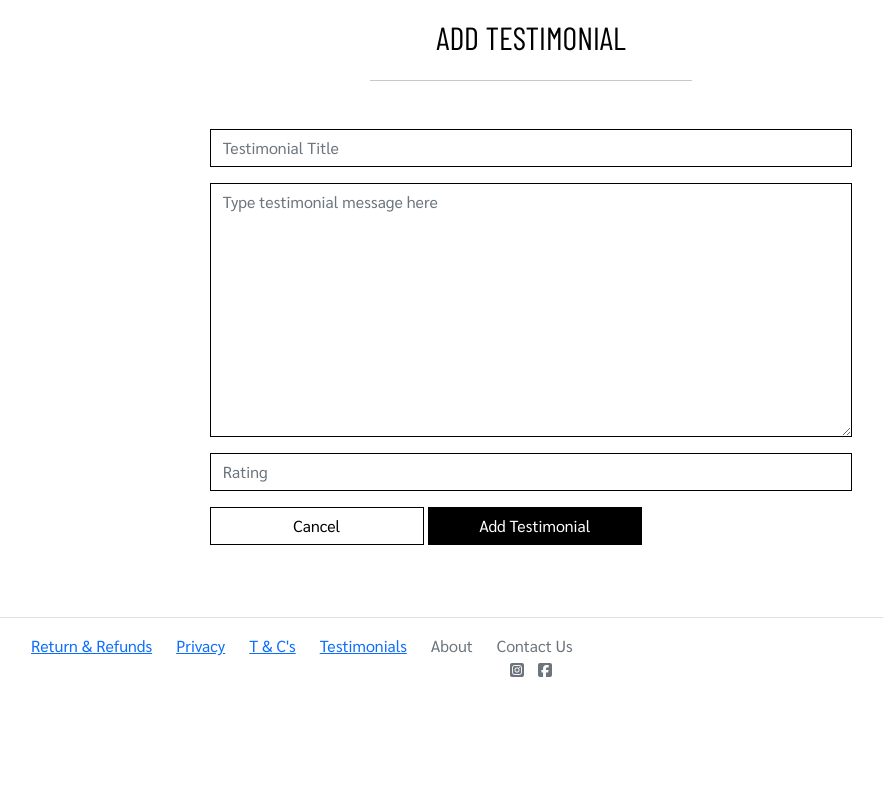
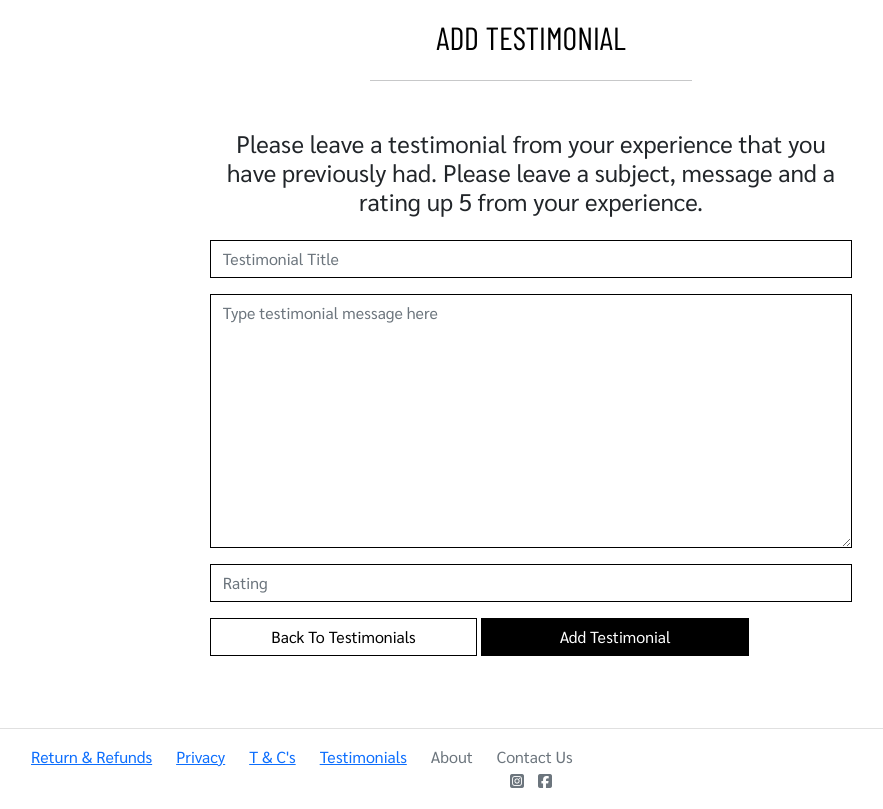
Before and after one commit to adnanmuhtadi/milestone-project-4, a Django app: page /testimonials/add/ in a window 1280 px wide. Shown: the part 130-939 px from the top of the page, without its empty margins (109-992 px from the left). Before the commit the page ends 807 px from the top, so only its background shows below. Run offline with Django 3.2, Linux system fonts and the light colour scheme; the visitor is signed in with stand-in values (Sample User, id 1); some libraries are stand-ins or nearby versions.

Commit message:
Mod - finalised the testimonial app with comments and styling

```diff
--- a/products/views.py
+++ b/products/views.py
@@ -20,10 +20,10 @@ def all_products(request):
     sort = None
     direction = None
 
-    # Checking if category request.GET exists
+    # Checking if request.GET exists
     if request.GET:
         if 'sort' in request.GET:
-            # Allowing sort to also equals sortkey
+            # Allowing sort to equals sortkey
             sortkey = request.GET['sort']
             sort = sortkey
             if sortkey == 'name':
--- a/templates/base.html
+++ b/templates/base.html
@@ -96,7 +96,7 @@
                             {% if request.user.is_superuser %}
                             <a href="{% url 'add_product' %}" class="dropdown-item">Add a Product</a>
                             {% endif %}
-                            <a href="" class="dropdown-item">Write a Review</a>
+                            <a href="{% url 'add_testimonial' %}" class="dropdown-item">Write a Review</a>
                             <a href="" class="dropdown-item">Contact Us</a>
                             <a href="{% url 'account_logout' %}" class="dropdown-item">Logout</a>
                             {% else %}
--- a/testimonials/admin.py
+++ b/testimonials/admin.py
@@ -3,6 +3,7 @@ from .models import Testimonial
 
 # Register your models here.
 class TestimonialAdmin(admin.ModelAdmin):
+    # How they would be displayed in the django admin
     list_display = (
         'user',
         'rtitle',
@@ -10,6 +11,7 @@ class TestimonialAdmin(admin.ModelAdmin):
         'rrating',
     )
 
+    # Ordering them in reverse in order of date
     ordering = ('-rdate',)
 
 admin.site.register(Testimonial, TestimonialAdmin)
--- a/testimonials/forms.py
+++ b/testimonials/forms.py
@@ -5,11 +5,14 @@ from .models import Testimonial
 class TestimonialForm(forms.ModelForm):
 
     class Meta:
+        # To define the model and it will include ALL the fields.
         model = Testimonial
         fields = ('rtitle', 'rmessage', 'rrating')
 
+    # To override the init method
     def __init__(self, *args, **kwargs):
         super().__init__(*args, **kwargs)
+        # Having the testimonials data all show up
         testimonials = Testimonial.objects.all()
 
         placeholders = {
@@ -18,6 +21,7 @@ class TestimonialForm(forms.ModelForm):
             'rrating': 'Rating',
         }
 
+        # Only displaying the placeholder fields
         for field in self.fields:
             placeholder = placeholders[field]
             self.fields[field].widget.attrs['placeholder'] = placeholder
--- a/testimonials/models.py
+++ b/testimonials/models.py
@@ -3,11 +3,15 @@ from django.contrib.auth.models import User
 
 
 class Testimonial(models.Model):
+    """
+    Testimonal modal which would display the fields required
+    """
     user = models.ForeignKey(User, on_delete=models.CASCADE, null=True)
     rdate = models.DateTimeField(auto_now_add=True)
     rtitle = models.CharField(max_length=254)
     rmessage = models.TextField()
     rrating = models.DecimalField(max_digits=1, decimal_places=0, null=True, blank=True)
 
+    # String to return the review titles
     def __str__(self):
         return self.rtitle
--- a/testimonials/templates/testimonials/add_testimonial.html
+++ b/testimonials/templates/testimonials/add_testimonial.html
@@ -19,20 +19,24 @@
         <div class="col text-center mt-lg-5 mt-md-2">
             <h2 class="custom-font mb-4">Add Testimonial</h2>
             <hr class="w-50 mb-3 mb-md-5 mx-auto">
+            <h4 class="mb-4">Please leave a testimonial from your experience that you
+                have previously had. Please leave a subject, message and a rating up 5 from your
+                experience.
+            </h4>
+
         </div>
     </div>
 
     <div class="row offset-md-2 col-md-8">
         <div class="col-12">
-            <!-- To render the form that will be filled out to add a product
-            The enctype="multipart/form-data" allows the user to submit the image -->
+            <!-- To render the form that will be filled out to add a testimonial -->
             <form method="POST" action="{% url 'add_testimonial' %}" class="form mb-2">
                 {% csrf_token %}
                 {{ form | crispy }}
                 <!-- Buttons to go back to the products page and to add a product -->
                 <div class="text-right">
-                    <a class="btn btn-outline-black rounded-0 col-12 col-md-4 mb-3" href="{% url 'testimonials' %}">Cancel</a>
-                    <button class="btn btn-black rounded-0 col-12 col-md-4 mb-3" type="submit">Add Testimonial</button>
+                    <a class="btn btn-outline-black rounded-0 col-12 col-md-5 mb-3" href="{% url 'testimonials' %}">Back To Testimonials</a>
+                    <button class="btn btn-black rounded-0 col-12 col-md-5 mb-3" type="submit">Add Testimonial</button>
                 </div>
             </form>
         </div>
--- a/testimonials/templates/testimonials/edit_testimonial.html
+++ b/testimonials/templates/testimonials/edit_testimonial.html
@@ -24,12 +24,11 @@
 
     <div class="row offset-md-2 col-md-8">
         <div class="col-12">
-            <!-- To render the form that will be filled out to add a product
-            The enctype="multipart/form-data" allows the user to submit the image -->
+            <!-- To render the form that will be filled out to add a testimonial -->
             <form method="POST" action="{% url 'edit_testimonial' testimonial.id %}" class="form mb-2">
                 {% csrf_token %}
                 {{ form | crispy }}
-                <!-- Buttons to go back to the products page and to add a product -->
+                <!-- Buttons to go back to the products page and to add a testimonial -->
                 <div class="text-right">
                     <a class="btn btn-outline-black rounded-0 col-12 col-md-4 mb-3" href="{% url 'testimonials' %}">Cancel</a>
                     <button class="btn btn-black rounded-0 col-12 col-lg-4 col-md-5 mb-3" type="submit">Update Testimonial</button>
--- a/testimonials/views.py
+++ b/testimonials/views.py
@@ -1,6 +1,7 @@
 from django.shortcuts import render, get_object_or_404, redirect, reverse
 from django.contrib import messages
 from .models import Testimonial
+from django.contrib.auth.decorators import login_required
 from django.db.models.functions import Lower
 from .forms import TestimonialForm
 
@@ -15,18 +16,23 @@ def all_testimonials(request):
     sort = None
     direction = None
 
+    # Checking if request.GET exists
     if request.GET:
         if 'sort' in request.GET:
+            # Allowing sort to equals sortkey
             sortkey = request.GET['sort']
             sort = sortkey
             if sortkey == 'rtitle':
                 sortkey = 'lower_rtitle'
+                # Annotate the list of products with the new field
                 testimonials = testimonials.annotate(lower_rtitle=Lower('rtitle'))
 
             if 'direction' in request.GET:
                 direction = request.GET['direction']
+                # Check if the direction is descending or ascending
                 if direction == 'desc':
                     sortkey = f'-{sortkey}'
+            # To sort the testimonials
             testimonials = testimonials.order_by(sortkey)
 
 
@@ -40,11 +46,16 @@ def all_testimonials(request):
     return render(request, 'testimonials/testimonials.html', context)
 
 
+@login_required
 def add_testimonial(request):
-    """ Add a testimonial to the app """
+    """
+    Add a testimonial to the app
+    """
 
+    # Checking if the request method is post
     if request.method == 'POST':
         form = TestimonialForm(request.POST)
+        # checking if the form is a valid
         if form.is_valid():
             data = form.save(commit=False)
             data.user = request.user
@@ -52,6 +63,7 @@ def add_testimonial(request):
 
             messages.success(request, f'Thank you for taking your time to write a review \
             Your testimonial has been add!')
+            # On success, redirect the user to the testimonials home page
             return redirect(reverse('testimonials'))
         else:
             messages.error(request, 'Failed to add product. Please ensure the form is valid.')
@@ -66,10 +78,15 @@ def add_testimonial(request):
     return render(request, template, context)
 
 
+@login_required
 def edit_testimonial(request, testimonial_id):
-    """ Edit a product in the store """
+    """
+    Edit a product in the store
+    """
+    # Prefilling the form using the product_object_or_404
     testimonial = get_object_or_404(Testimonial, pk=testimonial_id)
     if request.method == 'POST':
+        # Checking if the request method is post, telling the instance to post new information of that instance of the testimonial.
         form = TestimonialForm(request.POST, instance=testimonial)
         if form.is_valid():
             form.save()
@@ -78,9 +95,11 @@ def edit_testimonial(request, testimonial_id):
         else:
             messages.error(request, 'Failed to update the testimonial. Please ensure the form is valid.')
     else:
+        # Creating the instance of the testimonial form
         form = TestimonialForm(instance=testimonial)
         messages.info(request, f'You are editting the testimonial for {testimonial.rtitle}! ')
 
+    # Informing it which template to use.
     template = 'testimonials/edit_testimonial.html'
     context = {
         'form': form,
@@ -90,8 +109,12 @@ def edit_testimonial(request, testimonial_id):
     return render(request, template, context)
 
 
+@login_required
 def delete_testimonial(request, testimonial_id):
-    """ Delete a testimonial from the app """
+    """
+    Delete a testimonial from the app
+    """
+    # Prefilling the form using the product_object_or_404
     testimonial = get_object_or_404(Testimonial, pk=testimonial_id)
     testimonial.delete()
     messages.success(request, 'The testimonial has been deleted!')
```
Also changed, not shown: testimonials/templates/testimonials/testimonials.html (+10 -0 lines).
